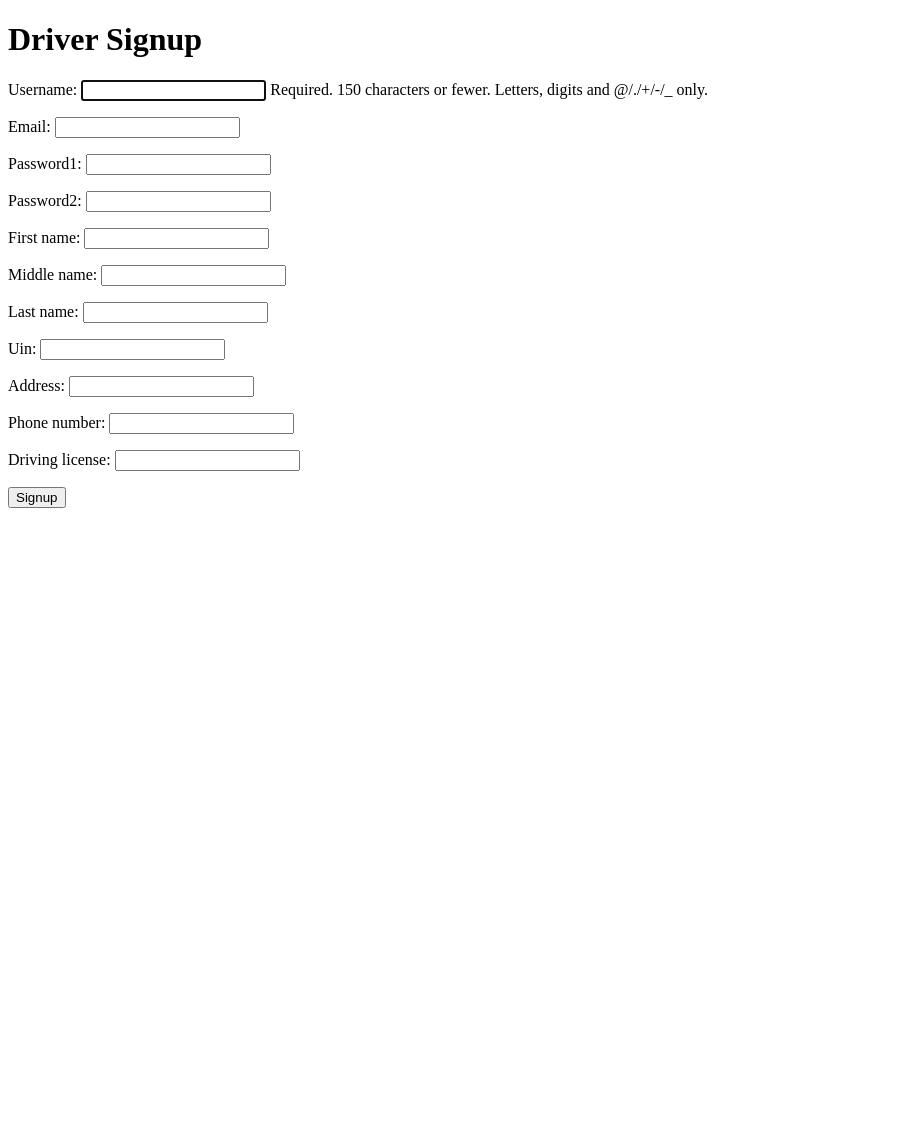
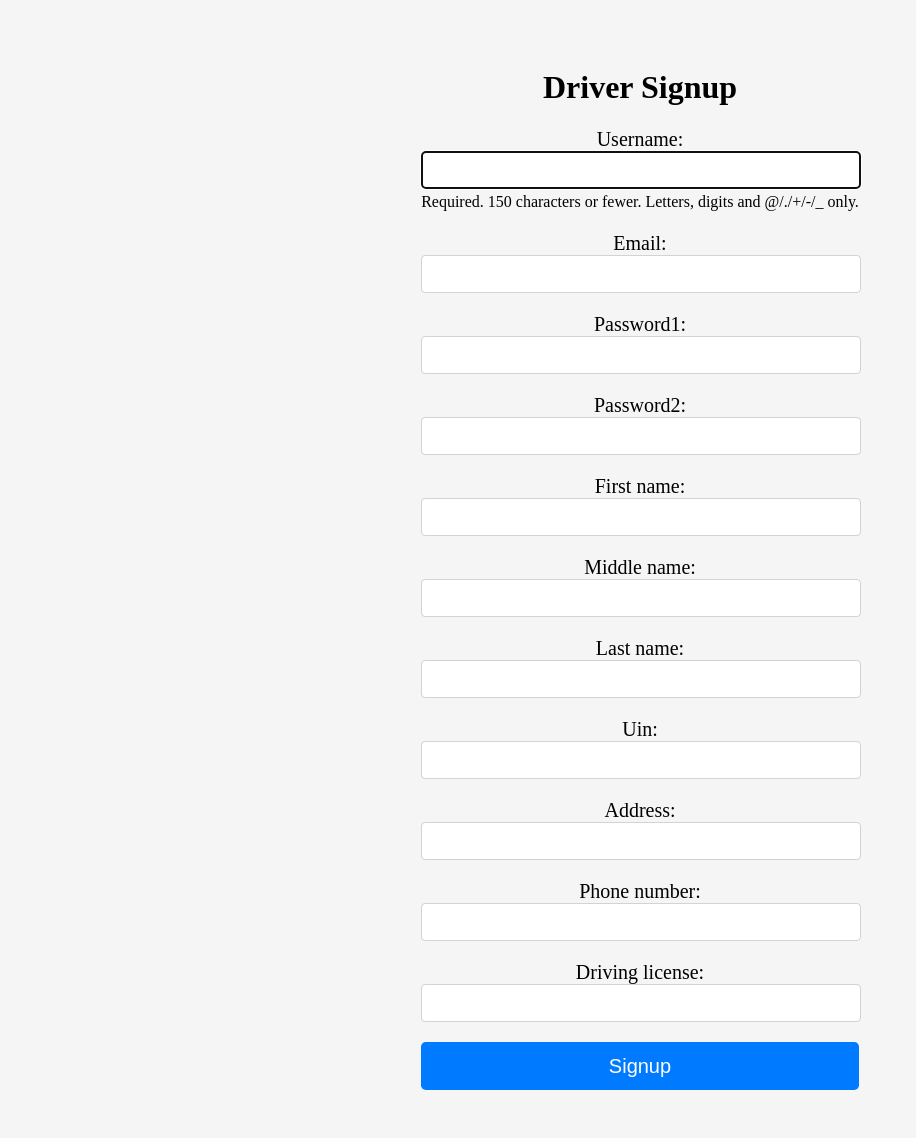
Before and after one commit to sula234/SWE_project, a Django app: page /signup/driver/ in a window 1280 px wide. Shown: the whole page, without its empty margins (0-916 px from the left). Before the commit the page ends 508 px from the top, so only its background shows below. Run offline with Django 4.2, Linux system fonts and the light colour scheme; the visitor is signed in with stand-in values (Sample User, id 1).

Commit message:
css on forms

```diff
--- /dev/null
+++ b/static/css/form_template.css
@@ -0,0 +1,58 @@
+body {
+    display: flex;
+    -ms-flex-align: center;
+    -ms-flex-pack: center;
+    -webkit-box-align: center;
+    align-items: center;
+    -webkit-box-pack: center;
+    justify-content: center;
+    padding-top: 40px;
+    padding-bottom: 40px;
+    background-color: #f5f5f5;
+    text-align: center;
+}
+
+form p {
+    text-align: center;
+    font-size: 1.25rem;
+    font-weight: 500;
+}
+
+form p span.helptext {
+    font-size: 1rem;
+}
+
+form p input, form p select {
+    display: block;
+    min-width: 330px;
+    width: 100%;
+    padding: 0.375rem 0rem;
+    font-size: 1rem;
+    line-height: 1.5;
+    color: #495057;
+    background-color: #fff;
+    background-clip: padding-box;
+    border: 1px solid #ced4da;
+    border-radius: 0.25rem;
+    transition: border-color .15s ease-in-out,box-shadow .15s ease-in-out;
+}
+
+/*form p select {*/
+/*    display: block;*/
+/*    min-width: 330px;*/
+/*    width: 100%;*/
+/*    padding: 0.375rem 0rem;*/
+/*}*/
+
+.blue-button {
+    display: block;
+    width: 100%;
+    padding: 0.5rem 1rem;
+    font-size: 1.25rem;
+    line-height: 1.5;
+    border-radius: 0.3rem;
+    color: #fff;
+    background-color: #007bff;
+    border: 1px solid transparent;
+    transition: color .15s ease-in-out, background-color .15s ease-in-out, border-color .15s ease-in-out, box-shadow .15s ease-in-out;
+}
--- a/users/templates/forms/assign_vehicle.html
+++ b/users/templates/forms/assign_vehicle.html
@@ -1,17 +1,19 @@
+{%load static%}
 <!DOCTYPE html>
 <html lang="en">
   <head>
     <meta charset="UTF-8">
     <meta http-equiv="X-UA-Compatible" content="IE=edge">
     <meta name="viewport" content="width=device-width, initial-scale=1.0">
+    <link rel="stylesheet" href="{% static 'css/form_template.css' %}" type="text/css" />
     <title>Assign Vehicle</title>
   </head>
   <body>
-    <h1>Assign Vehicle</h1>
     <form action="{% url 'assign-vehicle' %}" method="POST">
+      <h1>Assign Vehicle</h1>
       {% csrf_token %}
       {{ form.as_p }}
-      <input type="submit" value="Create Vehicle">
+      <input type="submit" value="Create Vehicle" class="blue-button">
     </form>
   </body>
 </html>
--- a/users/templates/forms/create_route.html
+++ b/users/templates/forms/create_route.html
@@ -1,14 +1,16 @@
+{%load static%}
 <!DOCTYPE html>
 <html lang="en">
   <head>
     <meta charset="UTF-8">
     <meta http-equiv="X-UA-Compatible" content="IE=edge">
     <meta name="viewport" content="width=device-width, initial-scale=1.0">
+    <link rel="stylesheet" href="{% static 'css/form_template.css' %}" type="text/css" />
     <title>Create Route</title>
   </head>
   <body>
-    <h1>Create Route</h1>
     <form action="{% url 'create-route' %}" method="POST">
+      <h1>Create Route</h1>
       {% csrf_token %}
       {{ form.as_p }}
       <input type="submit" value="Create Route">
--- a/users/templates/forms/create_vehicle.html
+++ b/users/templates/forms/create_vehicle.html
@@ -1,17 +1,19 @@
+{%load static%}
 <!DOCTYPE html>
 <html lang="en">
   <head>
     <meta charset="UTF-8">
     <meta http-equiv="X-UA-Compatible" content="IE=edge">
     <meta name="viewport" content="width=device-width, initial-scale=1.0">
+    <link rel="stylesheet" href="{% static 'css/form_template.css' %}" type="text/css" />
     <title>Create Vehicle</title>
   </head>
   <body>
-    <h1>Create Vehicle</h1>
     <form action="{% url 'create-vehicle' %}" method="POST">
+      <h1>Create Vehicle</h1>
       {% csrf_token %}
       {{ form.as_p }}
-      <input type="submit" value="Create Vehicle">
+      <input type="submit" value="Create Vehicle" class="blue-button">
     </form>
   </body>
 </html>
--- a/users/templates/users/driver_signup.html
+++ b/users/templates/users/driver_signup.html
@@ -1,17 +1,20 @@
+{%load static%}
 <!DOCTYPE html>
 <html lang="en">
 <head>
     <meta charset="UTF-8">
     <meta http-equiv="X-UA-Compatible" content="IE=edge">
     <meta name="viewport" content="width=device-width, initial-scale=1.0">
+    <link rel="stylesheet" href="{% static 'css/form_template.css' %}" type="text/css" />
     <title>Driver Signup</title>
 </head>
 <body>
-    <h1>Driver Signup</h1>
+<!--    <h1>Driver Signup</h1>-->
     <form action="{% url 'driver-signup' %}" method="POST">
+        <h1>Driver Signup</h1>
         {% csrf_token %}
         {{ form.as_p }}
-        <input type="submit" value="Signup">
+        <input type="submit" value="Signup" class="blue-button">
     </form>
     <!--  Если только админ сможет добавлять драйверов то думаю ссылку на логин не нужно добавлять
     <p>Already registered!</p>
--- a/users/templates/users/fuel_person_signup.html
+++ b/users/templates/users/fuel_person_signup.html
@@ -1,17 +1,19 @@
+{% load static%}
 <!DOCTYPE html>
 <html lang="en">
 <head>
     <meta charset="UTF-8">
     <meta http-equiv="X-UA-Compatible" content="IE=edge">
     <meta name="viewport" content="width=device-width, initial-scale=1.0">
+    <link rel="stylesheet" href="{% static 'css/form_template.css' %}" type="text/css" />
     <title>Fuel Person Signup</title>
 </head>
 <body>
-    <h1>Fuel Person Signup</h1>
     <form action="{% url 'fuel-person-signup' %}" method="POST">
+        <h1>Fuel Person Signup</h1>
         {% csrf_token %}
         {{ form.as_p }}
-        <input type="submit" value="Signup">
+        <input type="submit" value="Signup" class="blue-button">
     </form>
 </body>
 </html>
--- a/users/templates/users/login.html
+++ b/users/templates/users/login.html
@@ -11,7 +11,7 @@
 </head>
 <body>
     <form action="{% url 'login' %}" method="POST">
-        <img src="https://getbootstrap.com/docs/4.0/assets/brand/bootstrap-solid.svg" alt="" width="72" height="72" >
+        <img src="https://www.svgrepo.com/show/150255/car.svg" alt="" width="72" height="72" >
         <h1>Login</h1>
         {% csrf_token %}
         {{ form.as_p }}
--- a/users/templates/users/maintenance_person_signup.html
+++ b/users/templates/users/maintenance_person_signup.html
@@ -1,17 +1,19 @@
+{%load static%}
 <!DOCTYPE html>
 <html lang="en">
 <head>
     <meta charset="UTF-8">
     <meta http-equiv="X-UA-Compatible" content="IE=edge">
     <meta name="viewport" content="width=device-width, initial-scale=1.0">
+    <link rel="stylesheet" href="{% static 'css/form_template.css' %}" type="text/css" />
     <title>Maintenance Person Signup</title>
 </head>
 <body>
-    <h1>Maintenance Person Signup</h1>
     <form action="{% url 'maintenance-person-signup' %}" method="POST">
+        <h1>Maintenance Person Signup</h1>
         {% csrf_token %}
         {{ form.as_p }}
-        <input type="submit" value="Signup">
+        <input type="submit" value="Signup" class="blue-button">
     </form>
 </body>
 </html>
```
